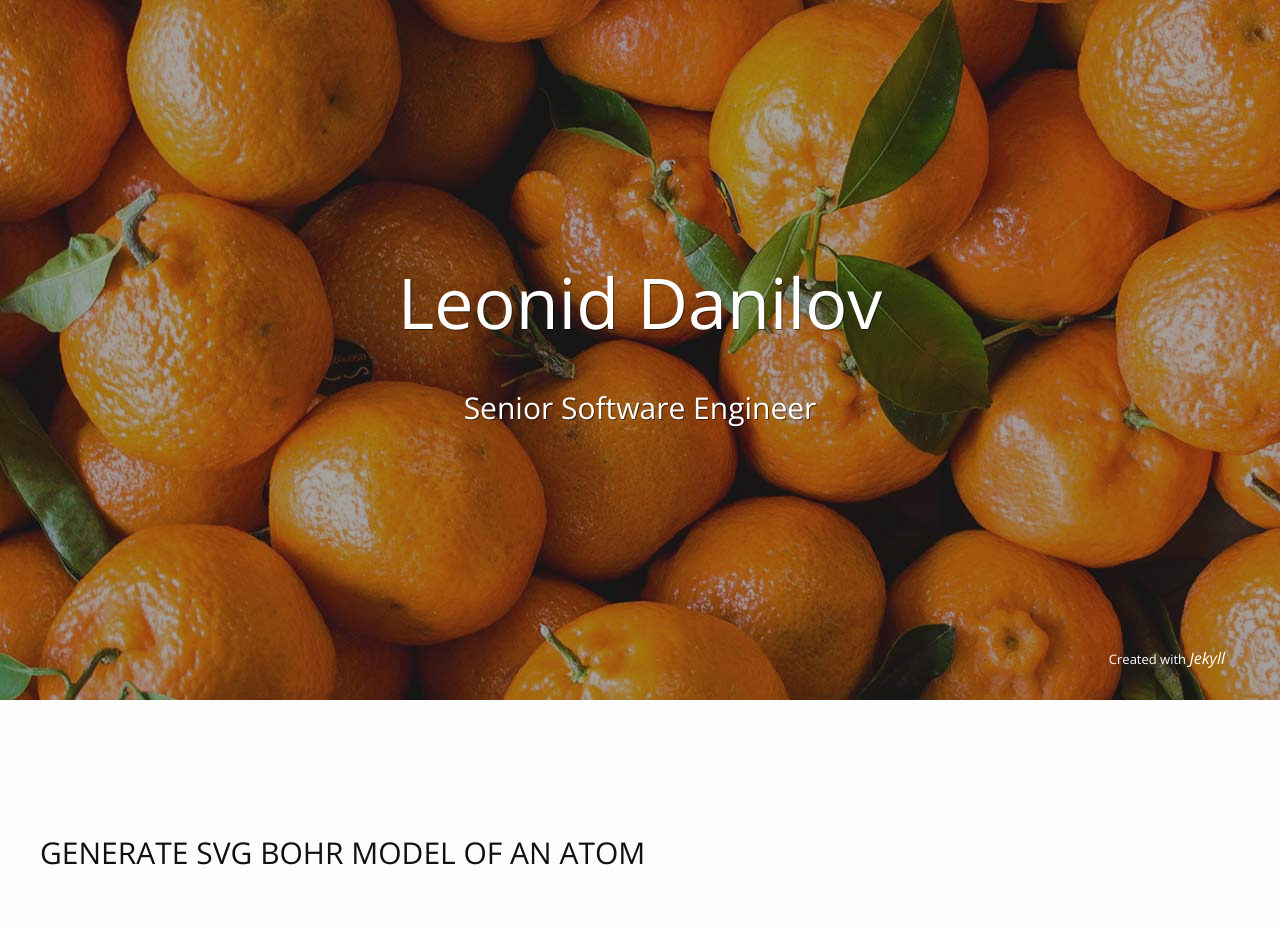
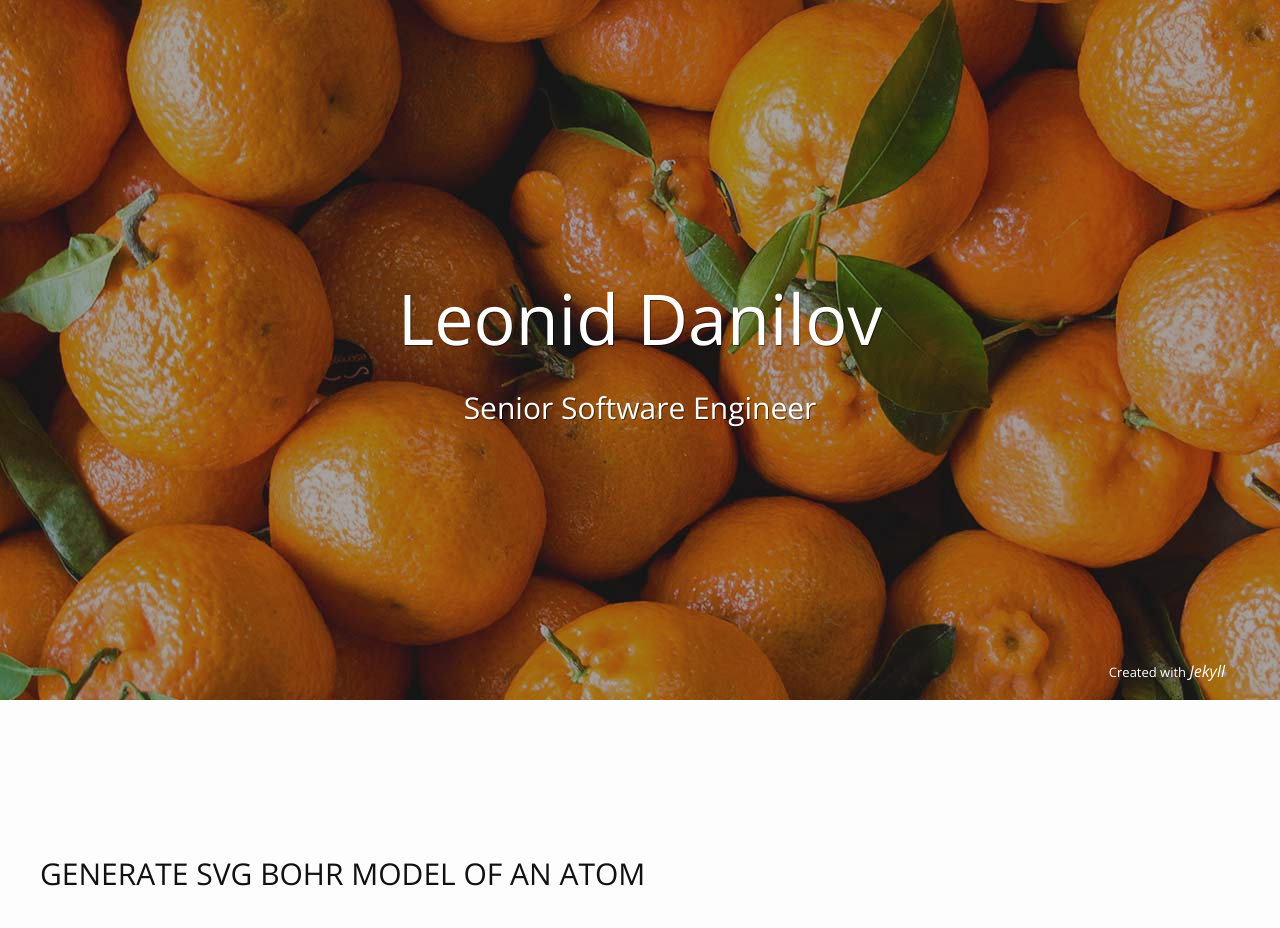
Before and after one commit to Infonautica/infonautica.github.io, a Jekyll site: the page built from _posts/2025-02-08-svg-atom-boghr-model.md, in a window 1280 px wide. Shown: the top 928 px of the page. Built offline with Jekyll 4.4.1, drawn with Linux system fonts in a browser that asks for light colours.

Commit message:
Updated styles

```diff
--- a/_sass/_base.scss
+++ b/_sass/_base.scss
@@ -27,14 +27,11 @@
 
 
 
-/**
- * Set `margin-bottom` to maintain vertical rhythm
- */
 h1, h2, h3, h4, h5, h6,
 p, blockquote, pre,
 ul, ol, dl, figure,
 %vertical-rhythm {
-    margin-bottom: $spacing-unit / 2;
+    margin-bottom: $base-line-height * 1rem;
 }
 
 
@@ -83,6 +80,8 @@
  */
 h1, h2, h3, h4, h5, h6 {
     font-weight: $base-font-weight;
+    line-height: 1.2;
+    margin-top: $base-line-height * 1rem;
 }
 
 
--- a/css/main.scss
+++ b/css/main.scss
@@ -1,34 +1,30 @@
 ---
 # Only the main Sass file needs front matter (the dashes are enough)
 ---
+
 @charset "utf-8";
-
-
 
 // Our variables
 $base-font-family: "Helvetica Neue", Helvetica, Arial, sans-serif;
-$base-font-size:   16px;
+$base-font-size: 16px;
 $base-font-weight: 400;
-$small-font-size:  $base-font-size * 0.875;
-$base-line-height: 1.5;
+$small-font-size: $base-font-size * 0.875;
+$base-line-height: 1.6;
+$spacing-unit: 30px;
 
-$spacing-unit:     30px;
+$text-color: #111;
+$background-color: #fdfdfd;
+$brand-color: #2a7ae2;
 
-$text-color:       #111;
-$background-color: #fdfdfd;
-$brand-color:      #2a7ae2;
-
-$grey-color:       #828282;
+$grey-color: #828282;
 $grey-color-light: lighten($grey-color, 40%);
-$grey-color-dark:  darken($grey-color, 25%);
+$grey-color-dark: darken($grey-color, 25%);
 
 // Width of the content area
-$content-width:    800px;
+$content-width: 800px;
 
-$on-palm:          600px;
-$on-laptop:        800px;
-
-
+$on-palm: 600px;
+$on-laptop: 800px;
 
 // Use media queries like this:
 // @include media-query($on-palm) {
@@ -38,16 +34,10 @@
 //     }
 // }
 @mixin media-query($device) {
-    @media screen and (max-width: $device) {
-        @content;
-    }
+  @media screen and (max-width: $device) {
+    @content;
+  }
 }
 
-
-
 // Import partials from `sass_dir` (defaults to `_sass`)
-@import
-        "base",
-        "layout",
-        "syntax-highlighting"
-;
+@import "base", "layout", "syntax-highlighting";
```
